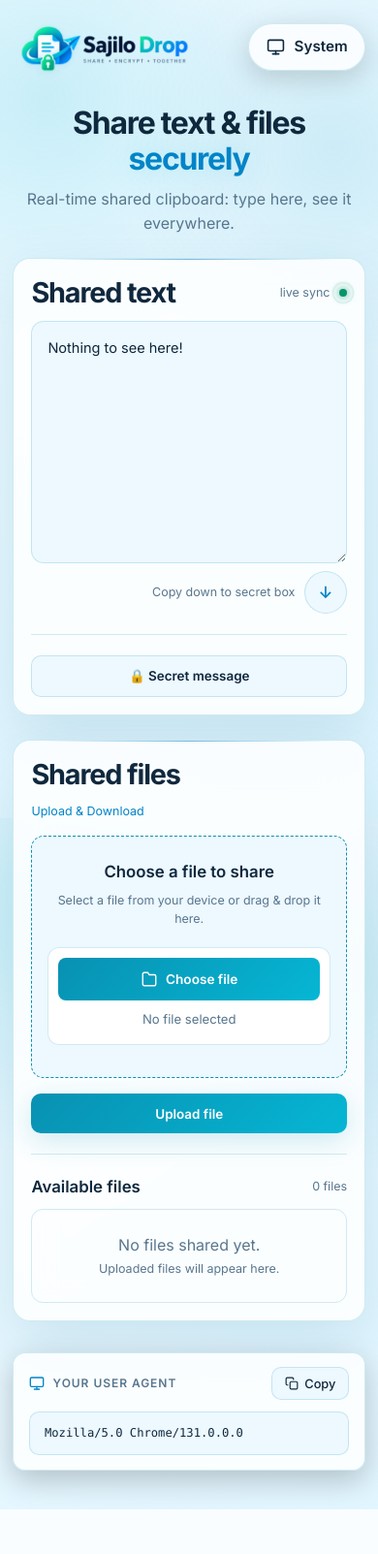
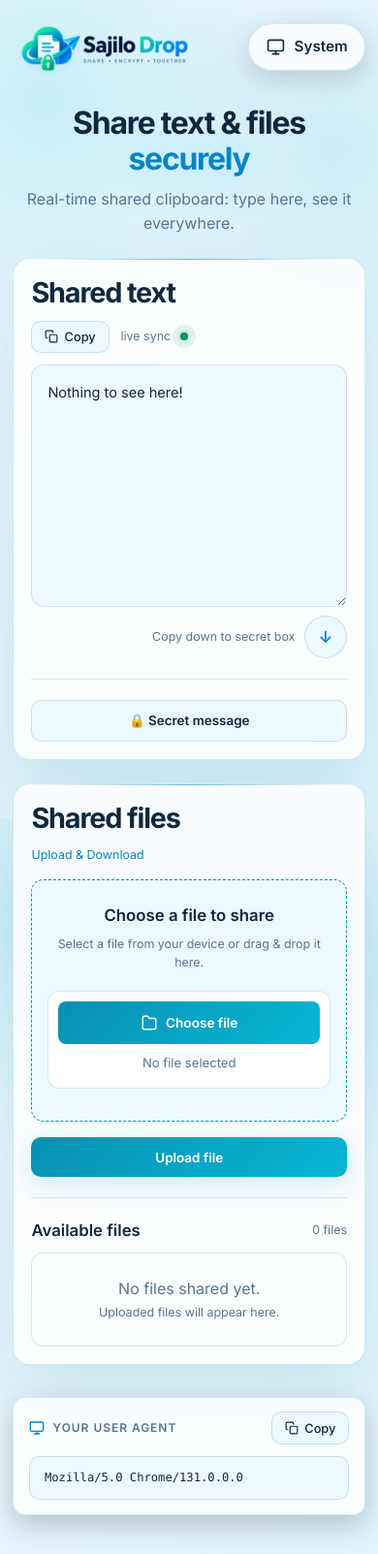
Before and after one commit to RabiLamichhane-Hub/sajilo_drop, a Django app: page / in a window 390 px wide. Shown: the whole page at 97% size. Before the commit the page ends 1557 px from the top, so only its background shows below. Run offline with Django 5.2, Linux system fonts and the light colour scheme; data comes from the database, SQL or seed files in the repository; data that the repository does not hold is empty.

Commit message:
copy button added

```diff
--- a/sajilo_drop/dropbox/static/style.css
+++ b/sajilo_drop/dropbox/static/style.css
@@ -625,8 +625,12 @@ button:focus-visible,
 .label { font-size: 1.05rem; letter-spacing: 0; text-transform: none; color: var(--color-text); }
 .card-title { font-size: clamp(2rem, 3vw, 2.65rem); font-weight: 700; line-height: 1.15; letter-spacing: -.04em; }
 .btn-transfer { width: 100%; max-width: 100%; margin-left: 0; display: flex; flex-direction: row; justify-content: flex-end; gap: .45rem; text-align: right; font-size: .84rem; padding: .65rem 1rem; }
+.text-heading,
 .file-heading { display: flex; align-items: center; justify-content: space-between; gap: .75rem; margin-bottom: 1rem; }
+.text-heading .label,
 .file-heading .label { margin: 0; }
+.text-heading-actions { display: flex; align-items: center; gap: .75rem; flex-shrink: 0; }
+.live-status-wrap { display: inline-flex; align-items: center; gap: .6rem; }
 .file-upload { display: grid; gap: 1rem; }
 .upload-area { min-height: 200px; padding: 1.5rem 1rem; border: 1px dashed var(--color-accent); border-radius: var(--radius-md); background: var(--color-input); text-align: center; }
 .upload-icon { display: grid; place-items: center; width: 44px; height: 44px; margin: 0 auto .75rem; border-radius: 12px; color: var(--color-highlight); background: rgba(var(--accent-rgb), .12); font-size: 1.65rem; }
@@ -659,6 +663,7 @@ a:focus-visible, summary:focus-visible, input[type="file"]:focus-visible { outli
     .site-logo { width: 190px; }
 }
 @media (max-width: 400px) {
+    .text-heading,
     .file-heading { align-items: flex-start; flex-direction: column; }
     .file-list a { align-items: flex-start; flex-direction: column; gap: .4rem; }
     .card-title { font-size: 1.8rem; }
@@ -882,6 +887,7 @@ a:focus-visible, summary:focus-visible, input[type="file"]:focus-visible { outli
     color: var(--color-dim);
 }
 
+.btn-copy,
 .btn-copy-ua {
     display: inline-flex;
     align-items: center;
@@ -897,17 +903,20 @@ a:focus-visible, summary:focus-visible, input[type="file"]:focus-visible { outli
     transition: background-color var(--speed), border-color var(--speed), color var(--speed), transform var(--speed);
 }
 
+.btn-copy:hover,
 .btn-copy-ua:hover {
     background: var(--color-surface-solid);
     border-color: var(--color-accent);
     color: var(--color-highlight);
 }
 
+.btn-copy:focus-visible,
 .btn-copy-ua:focus-visible {
     outline: 2px solid var(--color-highlight);
     outline-offset: 2px;
 }
 
+.btn-copy.copied,
 .btn-copy-ua.copied {
     background: rgba(52, 211, 153, 0.15);
     border-color: var(--color-live);
--- a/sajilo_drop/dropbox/templates/index.html
+++ b/sajilo_drop/dropbox/templates/index.html
@@ -119,7 +119,7 @@
 
     <!-- Card top row -->
 
-    <div class="flex-row space-between"
+    <div class="text-heading flex-row space-between"
          style="margin-bottom: 0.75rem;">
 
         <label class="label card-title" for="textarea"
@@ -130,13 +130,23 @@
         </label>
 
 
-        <span class="flex-row"
+        <div class="text-heading-actions">
+            <button type="button" class="btn-copy" id="copySharedTextBtn" onclick="copySharedText()" title="Copy shared text to clipboard" aria-label="Copy shared text to clipboard">
+                <svg id="copySharedTextIcon" width="14" height="14" viewBox="0 0 24 24" fill="none" stroke="currentColor" stroke-width="2" stroke-linecap="round" stroke-linejoin="round" aria-hidden="true">
+                    <rect x="9" y="9" width="13" height="13" rx="2" ry="2"></rect>
+                    <path d="M5 15H4a2 2 0 0 1-2-2V4a2 2 0 0 1 2-2h9a2 2 0 0 1 2 2v1"></path>
+                </svg>
+                <span id="copySharedTextLabel">Copy</span>
+            </button>
+
+            <span class="flex-row live-status-wrap"
                   style="gap: 0.6rem;">
 
                 <span class="hint">live sync</span>
                 <span class="live-dot" aria-hidden="true"></span>
 
             </span>
+        </div>
 
     </div>
 
@@ -1856,8 +1866,41 @@ async function decryptMessage() {
 
 
 /* =========================================================
-   USER AGENT DISPLAY & COPY
+   SHARED TEXT & USER AGENT DISPLAY / COPY
    ========================================================= */
+
+function copySharedText() {
+    const textarea = document.getElementById('textarea');
+    const copyBtn = document.getElementById('copySharedTextBtn');
+    const copyText = document.getElementById('copySharedTextLabel');
+    const copyIcon = document.getElementById('copySharedTextIcon');
+
+    if (!textarea) return;
+    const textToCopy = textarea.value;
+
+    function setSuccessState() {
+        if (copyText) copyText.textContent = 'Copied!';
+        if (copyBtn) copyBtn.classList.add('copied');
+        if (copyIcon) {
+            copyIcon.innerHTML = '<polyline points="20 6 9 17 4 12"></polyline>';
+        }
+        setTimeout(() => {
+            if (copyText) copyText.textContent = 'Copy';
+            if (copyBtn) copyBtn.classList.remove('copied');
+            if (copyIcon) {
+                copyIcon.innerHTML = '<rect x="9" y="9" width="13" height="13" rx="2" ry="2"></rect><path d="M5 15H4a2 2 0 0 1-2-2V4a2 2 0 0 1 2-2h9a2 2 0 0 1 2 2v1"></path>';
+            }
+        }, 2000);
+    }
+
+    if (navigator.clipboard && window.isSecureContext) {
+        navigator.clipboard.writeText(textToCopy).then(setSuccessState).catch(() => {
+            fallbackCopy(textToCopy, setSuccessState);
+        });
+    } else {
+        fallbackCopy(textToCopy, setSuccessState);
+    }
+}
 
 (function initUserAgent() {
     const uaDisplay = document.getElementById('userAgentDisplay');
```
Also changed, not shown: 1 other file. Lines whose indentation alone changed are shown as unchanged.
